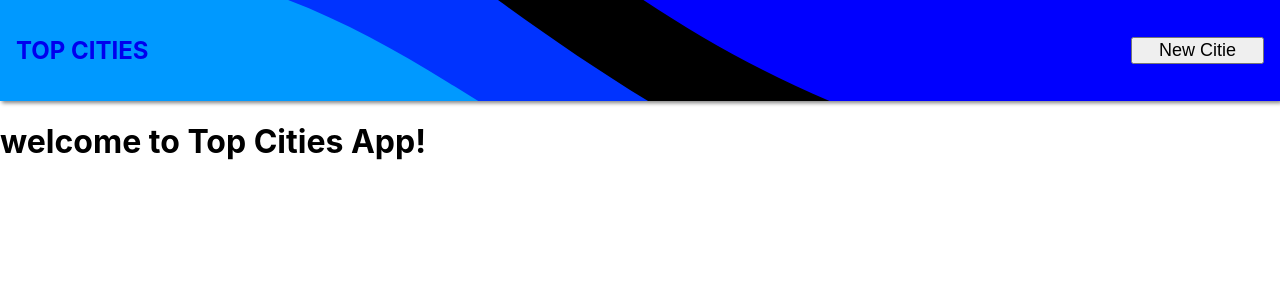
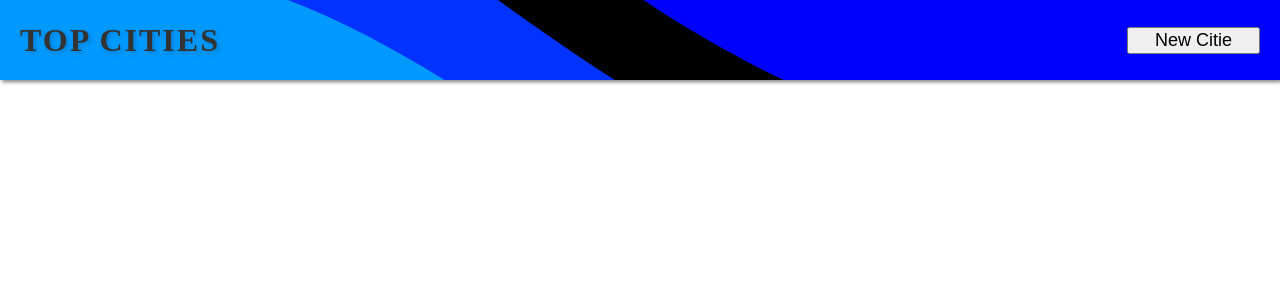
Before and after one commit to aheggy/single-resource-front-end, a React (Create React App) app: page / in a window 1280 px wide. Shown: the top 300 px of the page. Built offline with nearby package versions, Linux system fonts and the light colour scheme.

Commit message:
chnging2 style of navbar

```diff
--- a/src/Components/NavBar.js
+++ b/src/Components/NavBar.js
@@ -3,7 +3,7 @@ import { Link } from "react-router-dom";
 export default function NavBar() {
   return (
     <nav>
-      <h1>
+      <h1 className="logo">
         <Link to="/bookmarks">TOP CITIES</Link>
       </h1>
       <button>
--- a/src/index.css
+++ b/src/index.css
@@ -24,10 +24,32 @@ nav {
   display: flex;
   justify-content: space-between;
   align-items: center;
-  padding: 1em;
+  padding: 0px 20px;
   box-shadow: 2px 2px 4px grey;
   margin-bottom: 1em;
+  height: 80px;
+
+  position: fixed;
+  top: 0;
+  left: 0;
+  right: 0;
+  z-index: 1000;
 }
+
+nav h1 {
+  font-family: 'Pacifico', cursive;
+  font-size: 32px;
+  color: #333;
+  letter-spacing: 2px;
+  text-shadow: 2px 2px 4px rgba(0, 0, 0, 0.2);
+}
+
+nav a {
+  text-decoration: none;
+  color: inherit;
+}
+
+
 
 a {
   text-decoration: none;
@@ -40,6 +62,7 @@ button a {
 }
 
 .cities {
+  padding-top: 100px;
   display: flex;
   flex-wrap: wrap;
   border: 1px solid green;
```
Also changed, not shown: 1 other file (tests, documents, lock files or other folders).
